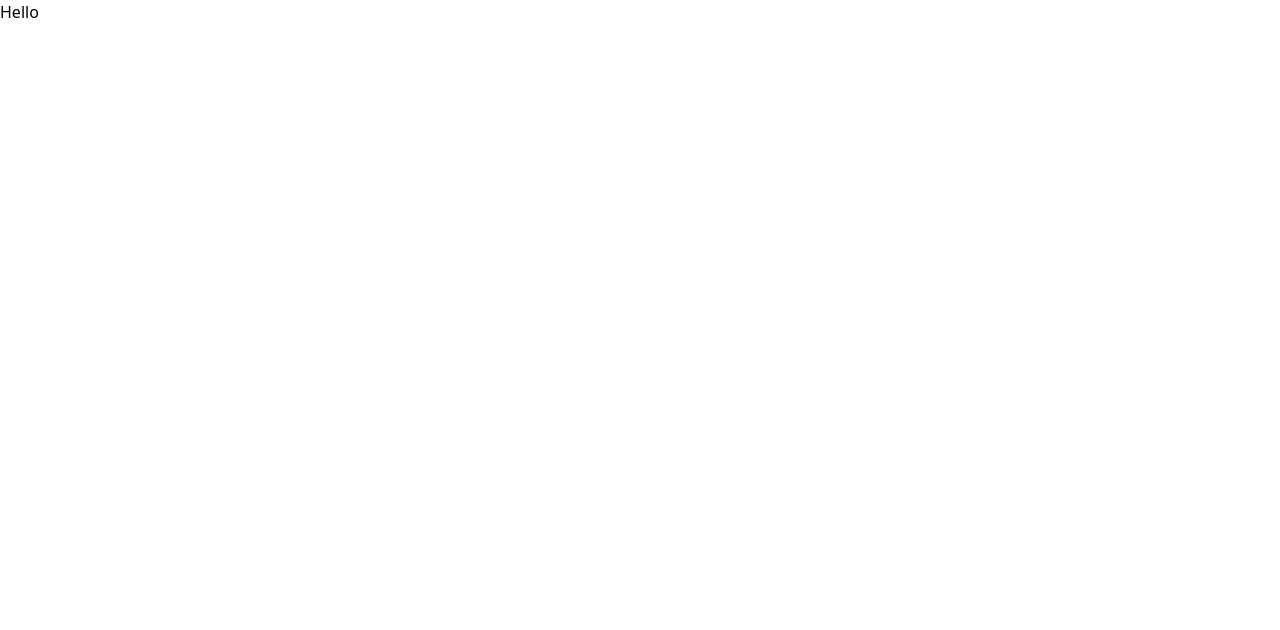
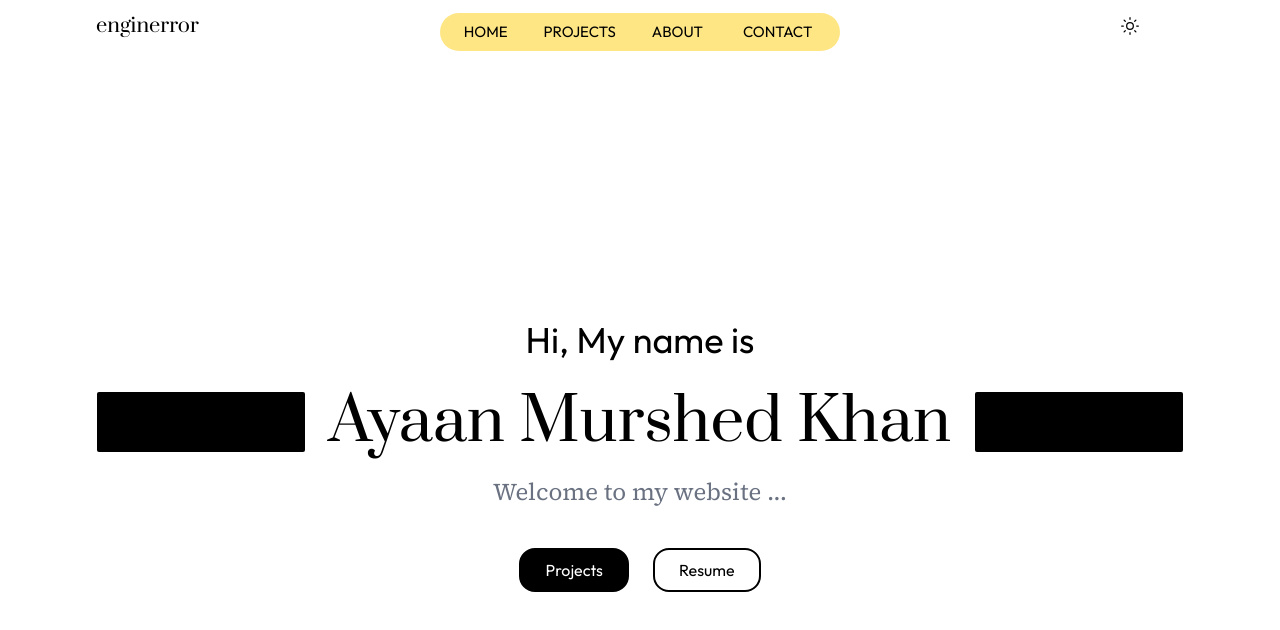
Before and after one commit to enginerror/ayaan, a React (Vite) app: page / in a window 1280 px wide. Shown: the top 630 px of the page. Built offline with nearby package versions, Linux system fonts and the light colour scheme.

Commit message:
complete home page

```diff
--- a/index.html
+++ b/index.html
@@ -4,7 +4,13 @@
     <meta charset="UTF-8" />
     <link rel="icon" type="image/svg+xml" href="/vite.svg" />
     <meta name="viewport" content="width=device-width, initial-scale=1.0" />
-    <title>ayaan</title>
+    <link rel="preconnect" href="https://fonts.googleapis.com" />
+    <link rel="preconnect" href="https://fonts.gstatic.com" crossorigin />
+    <link
+      href="https://fonts.googleapis.com/css2?family=Outfit:wght@100..900&family=Prata&family=Source+Serif+4:ital,opsz,wght@0,8..60,200..900;1,8..60,200..900&display=swap"
+      rel="stylesheet"
+    />
+    <title>ayaan - portfolio</title>
   </head>
   <body>
     <div id="root"></div>
--- a/package.json
+++ b/package.json
@@ -11,6 +11,7 @@
   },
   "dependencies": {
     "@tailwindcss/vite": "^4.1.17",
+    "lucide-react": "^0.554.0",
     "react": "^19.2.0",
     "react-dom": "^19.2.0",
     "react-router-dom": "^7.9.6",
--- a/src/App.jsx
+++ b/src/App.jsx
@@ -1,5 +1,26 @@
+import { BrowserRouter, Route, Routes } from "react-router-dom";
+import HomePage from "./pages/Home";
+import Navbar from "./Navbar/Navbar";
+import ProjectsPage from "./pages/Projects";
+import AboutPage from "./pages/About";
+import ContactPage from "./pages/Contact";
+import FixedNavbar from "./Navbar/FixedNavbar";
+
 function App() {
-  return <div>Hello</div>;
+  return (
+    <div className="outfit px-24">
+      <BrowserRouter>
+        <FixedNavbar />
+        <Navbar />
+        <Routes>
+          <Route path="/" element={<HomePage />} />
+          <Route path="/projects" element={<ProjectsPage />} />
+          <Route path="/about" element={<AboutPage />} />
+          <Route path="/contact" element={<ContactPage />} />
+        </Routes>
+      </BrowserRouter>
+    </div>
+  );
 }
 
 export default App;
--- /dev/null
+++ b/src/Navbar/FixedNavbar.jsx
@@ -0,0 +1,35 @@
+import { Link } from "react-router-dom";
+
+const FixedNavbar = () => {
+  return (
+    <div className="w-full flex justify-center items-center relative">
+      <div className="flex justify-center items-center bg-amber-200 fixed mt-16 gap-3 px-3 py-2 rounded-full">
+        <Link to="/">
+          <p className="text-[15px] px-3 rounded-full cursor-pointer uppercase">
+            Home
+          </p>
+        </Link>
+
+        <Link to="/projects">
+          <p className="text-[15px] px-3 rounded-full cursor-pointer uppercase">
+            Projects
+          </p>
+        </Link>
+
+        <Link to="/about">
+          <p className="text-[15px] px-3 rounded-full cursor-pointer uppercase">
+            About
+          </p>
+        </Link>
+
+        <Link to="/contact">
+          <p className="text-[15px] px-4 rounded-full cursor-pointer uppercase">
+            Contact
+          </p>
+        </Link>
+      </div>
+    </div>
+  );
+};
+
+export default FixedNavbar;
--- /dev/null
+++ b/src/Navbar/Navbar.jsx
@@ -0,0 +1,15 @@
+import { Link } from "react-router-dom";
+import ThemeToggle from "../components/ThemeToggle";
+
+const Navbar = () => {
+  return (
+    <div className="flex justify-between py-3">
+      <Link to="/" className="prata-regular text-xl">
+        enginerror
+      </Link>
+      <ThemeToggle />
+    </div>
+  );
+};
+
+export default Navbar;
--- /dev/null
+++ b/src/components/Line.jsx
@@ -0,0 +1,9 @@
+import React from 'react'
+
+const Line = () => {
+  return (
+    <div className='w-52 h-[60px] bg-black rounded-xs'></div>
+  )
+}
+
+export default Line
--- /dev/null
+++ b/src/components/ThemeToggle.jsx
@@ -0,0 +1,11 @@
+import { Sun } from 'lucide-react'
+
+const ThemeToggle = () => {
+  return (
+    <div className='flex w-16 h-8 py-1 cursor-pointer rounded-full transition-all duration-300'>
+      <Sun className='h-5 w-5' strokeWidth={1.5} />
+    </div>
+  )
+}
+
+export default ThemeToggle
--- a/src/index.css
+++ b/src/index.css
@@ -1 +1,19 @@
 @import "tailwindcss";
+
+.outfit {
+  font-family: "Outfit", sans-serif;
+}
+
+.prata-regular {
+  font-family: "Prata", serif;
+  font-weight: 400;
+  font-style: normal;
+}
+
+.source-serif {
+  font-family: "Source Serif 4", serif;
+}
+
+button {
+  cursor: pointer;
+}
--- /dev/null
+++ b/src/pages/About.jsx
@@ -0,0 +1,9 @@
+import React from 'react'
+
+const AboutPage = () => {
+  return (
+    <div>AboutPage</div>
+  )
+}
+
+export default AboutPage
--- /dev/null
+++ b/src/pages/Contact.jsx
@@ -0,0 +1,9 @@
+import React from 'react'
+
+const ContactPage = () => {
+  return (
+    <div>ContactPage</div>
+  )
+}
+
+export default ContactPage
--- /dev/null
+++ b/src/pages/Home.jsx
@@ -0,0 +1,36 @@
+import { useNavigate } from "react-router-dom";
+import Line from "../components/Line";
+
+const HomePage = () => {
+  const navigate = useNavigate();
+  return (
+    <div className="h-screen w-full">
+      <div className="h-full w-full flex flex-col items-center justify-center">
+        <div>
+          <p className="text-4xl text-center">Hi, My name is</p>
+          <div className="flex items-center gap-6 mt-8">
+            <Line />{" "}
+            <h1 className="prata-regular text-6xl">Ayaan Murshed Khan</h1>{" "}
+            <Line />
+          </div>
+        </div>
+        <p className="text-center text-2xl text-gray-500 mt-6 source-serif">
+          Welcome to my website ...
+        </p>
+        <div className="w-full flex justify-center items-center gap-6 mt-10">
+          <button
+            onClick={() => navigate("/projects")}
+            className="px-6 py-2 border-2 border-black bg-black text-white rounded-2xl"
+          >
+            Projects
+          </button>
+          <button className="px-6 py-2 border-2 border-black rounded-2xl">
+            Resume
+          </button>
+        </div>
+      </div>
+    </div>
+  );
+};
+
+export default HomePage;
--- /dev/null
+++ b/src/pages/Projects.jsx
@@ -0,0 +1,9 @@
+import React from 'react'
+
+const ProjectsPage = () => {
+  return (
+    <div>ProjectsPage</div>
+  )
+}
+
+export default ProjectsPage
```
Also changed, not shown: 1 other file (tests, documents, lock files or other folders).
